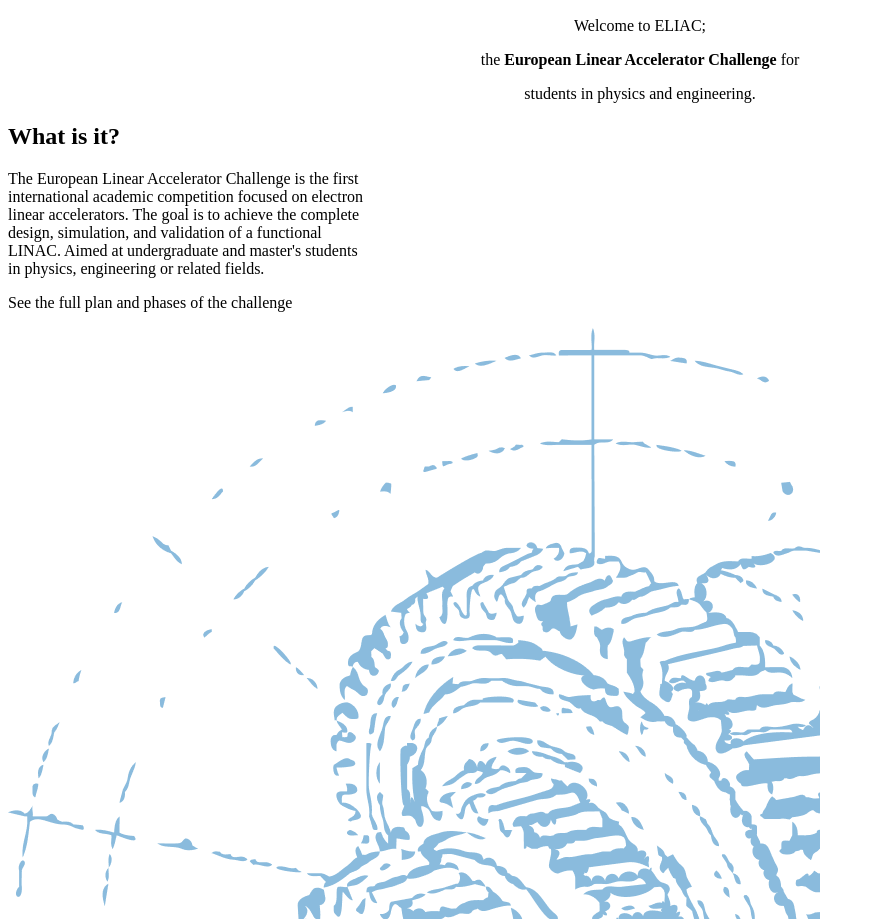
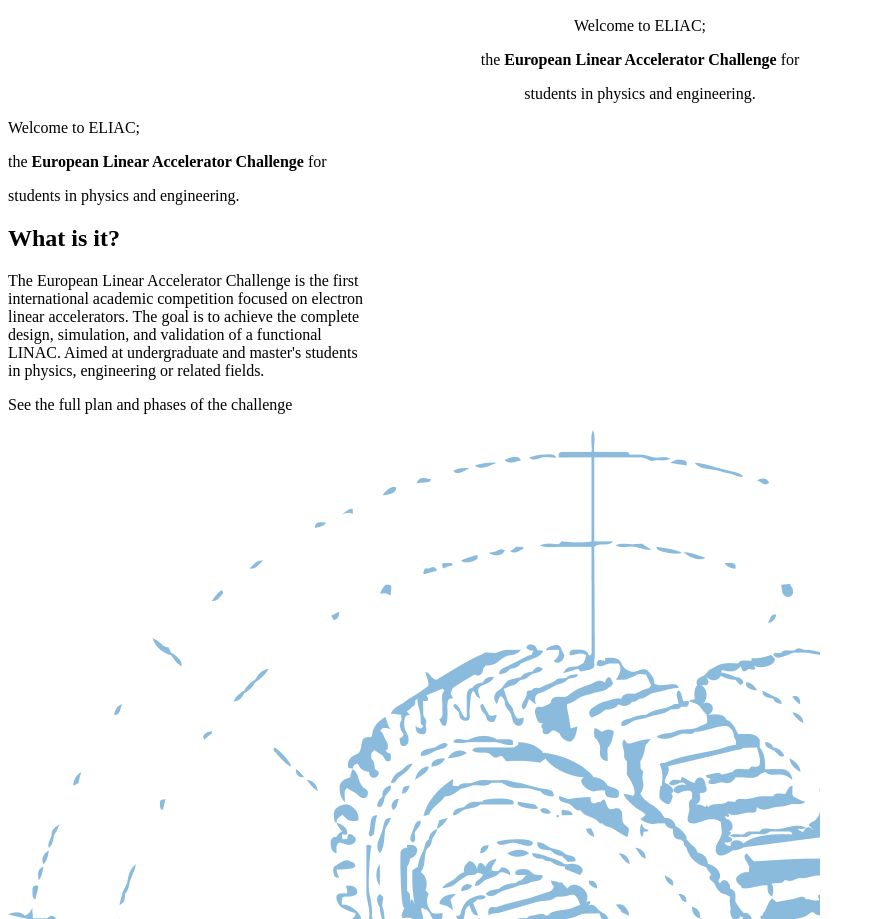
Before and after one commit to eliac-org/eliac-org.github.io, an Astro site: page /Home in a window 1280 px wide. Shown: the part 829-1748 px from the top of the page, without its empty margins (0-875 px from the left). Built offline with nearby package versions, Linux system fonts and the light colour scheme; Astro itself is replaced by a stand-in of ours.

Commit message:
cambiando cosas

```diff
--- a/src/components/Home/WhatIsIt.astro
+++ b/src/components/Home/WhatIsIt.astro
@@ -3,6 +3,14 @@
 ---
 
 <section class="contenedor">
+
+  <header class="subtitle">
+    <p>Welcome to ELIAC;</p>
+    <p>the <b>European Linear Accelerator Challenge</b> for</p>
+    <p>students in physics and engineering.</p>
+  </header>
+
+
   <div class="grid-split">
     <div class="content flow text-muted">
       <h2 class="h2-margin">What is it?</h2>
```
